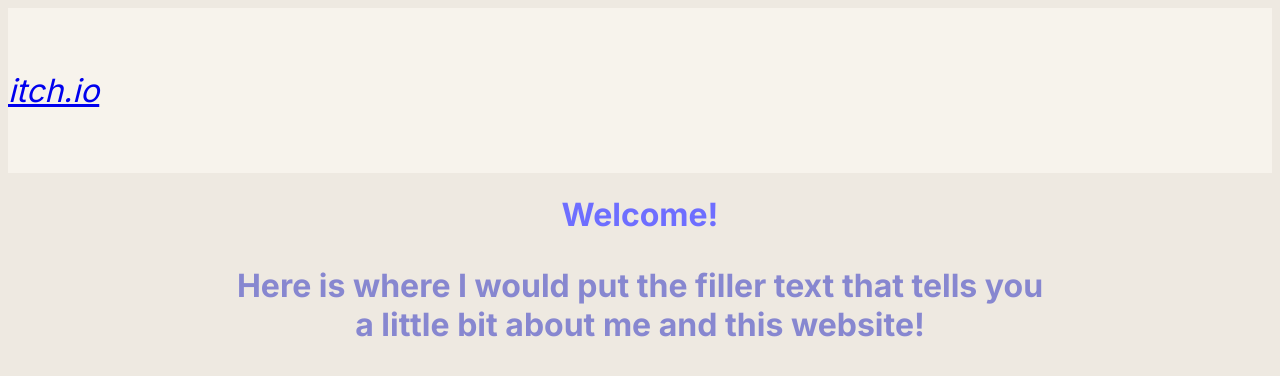
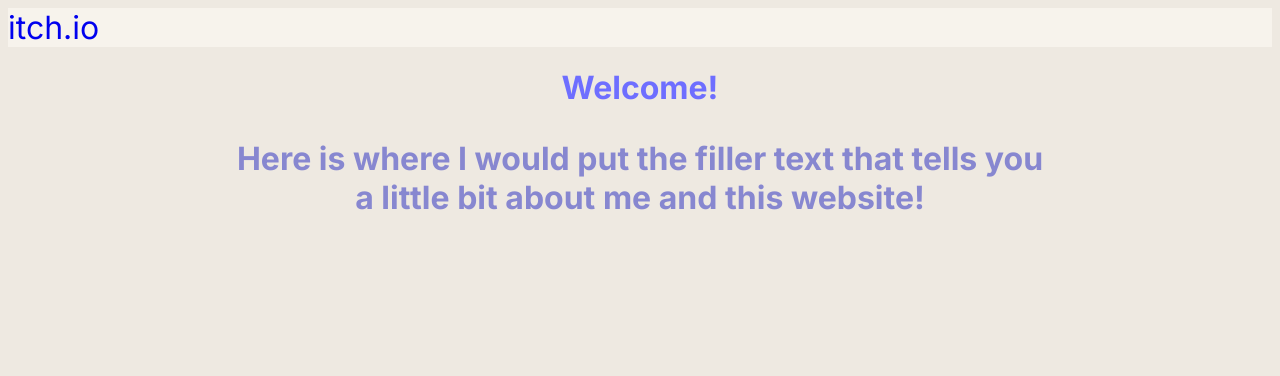
Before and after one commit to oysterdotcom/oysterdotcom.github.io, a plain HTML site: page index.html in a window 1280 px wide. Drawn offline with Linux system fonts and the light colour scheme.

Commit message:
Update indexStyle.css

```diff
--- a/indexStyle.css
+++ b/indexStyle.css
@@ -25,10 +25,10 @@ h2 {
     font-size: 2em;
     color:rgb(110, 110, 255);
     font-family:'Inter', sans-serif;
-    font-style:oblique;
+
+}
+.links a {
     text-decoration:none;
-    padding-top:5%;
-    padding-bottom:5%;
 }
 .links:visited {
     color:rgb(110, 110, 255);
```
